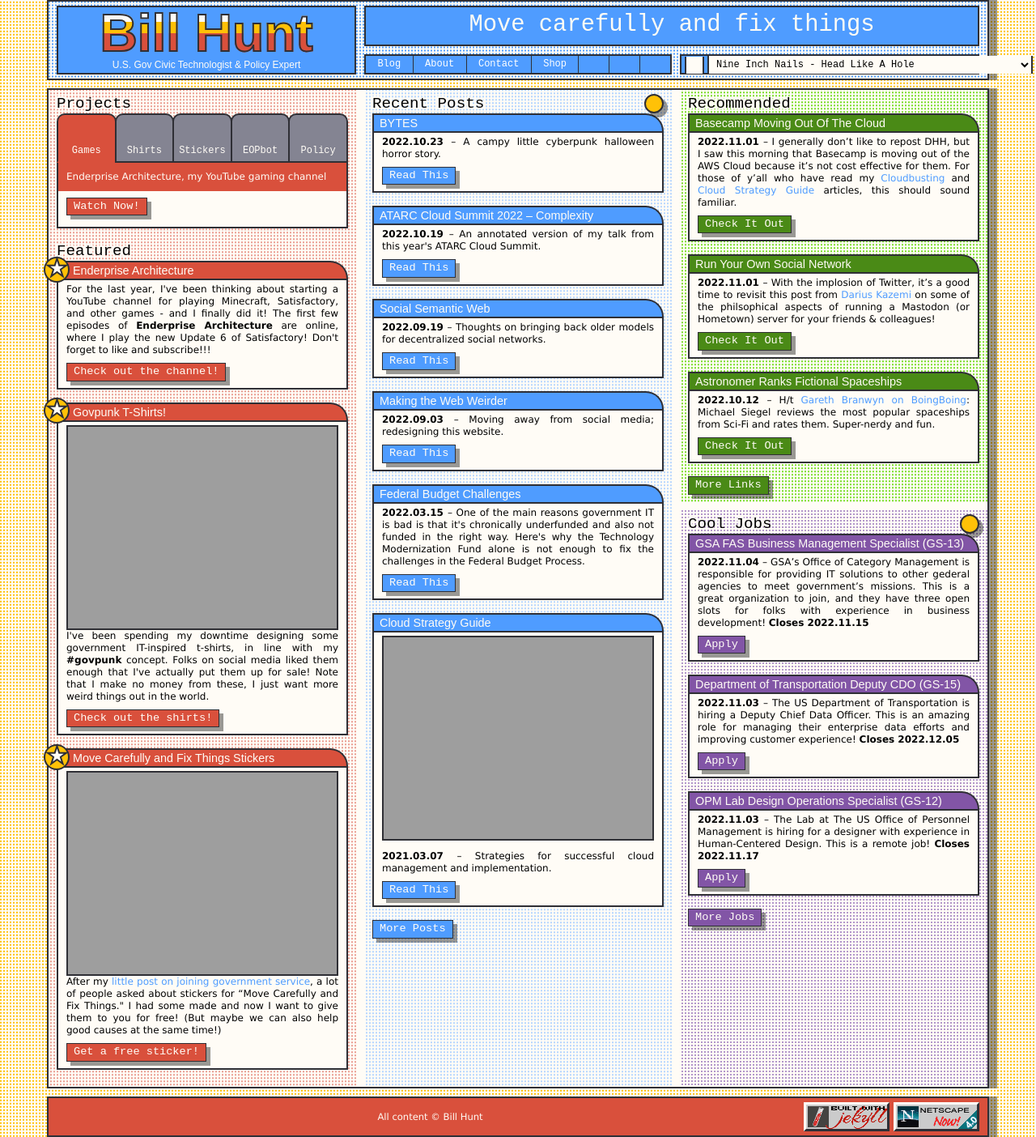
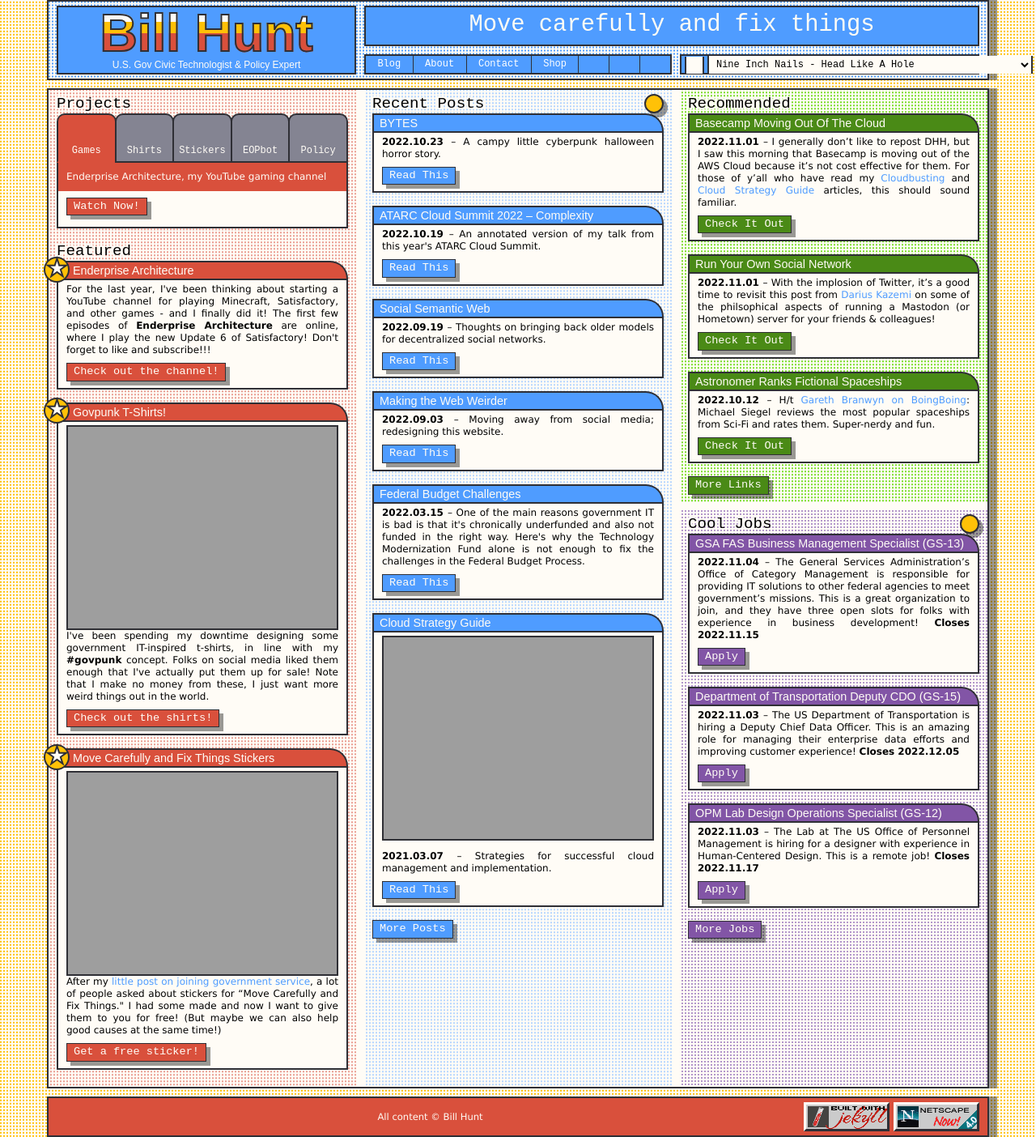
Before and after one commit to krusynth/billhunt.dev, a Jekyll site: the page built from index.md, in a window 1280 px wide. Shown: the whole page at 81% size. Built offline with Jekyll 4.4.1, drawn with Linux system fonts in a browser that asks for light colours; some web fonts are replaced.

Commit message:
Update jobs.

```diff
--- a/_data/jobs.yml
+++ b/_data/jobs.yml
@@ -2,7 +2,7 @@
   url: https://www.usajobs.gov/job/687311500
   date: 2022-11-04
   closes: 2022-11-15
-  content: GSA's Office of Category Management is responsible for providing IT solutions to other gederal agencies to meet government's missions. This is a great organization to join, and they have three open slots for folks with experience in business development!
+  content: The General Services Administration's Office of Category Management is responsible for providing IT solutions to other federal agencies to meet government's missions. This is a great organization to join, and they have three open slots for folks with experience in business development!
 
 - title: Department of Transportation Deputy CDO (GS-15)
   url: https://www.usajobs.gov/job/687408500
```
